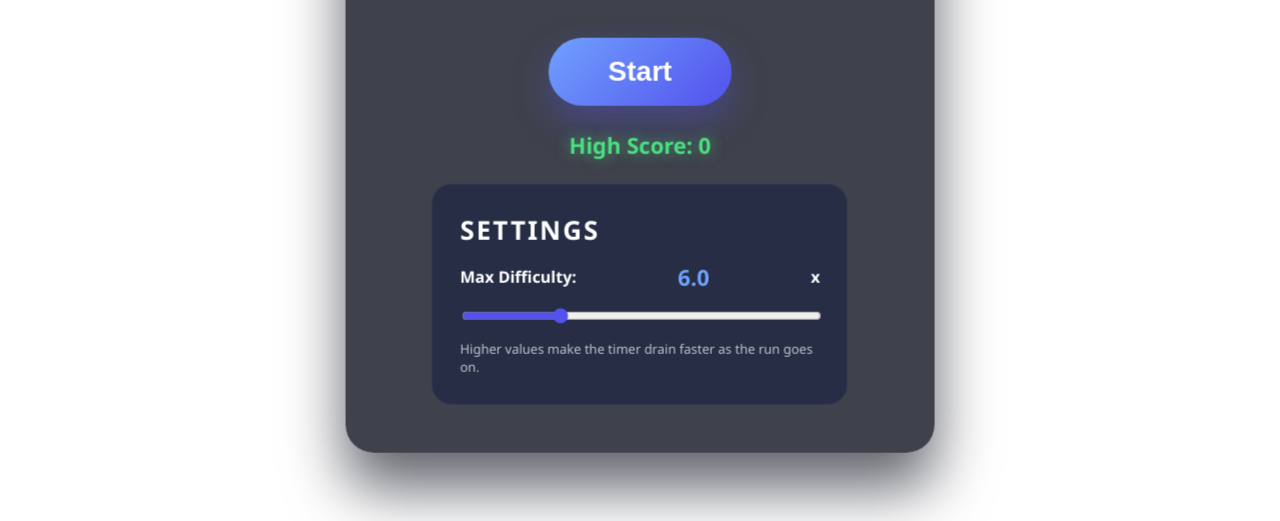
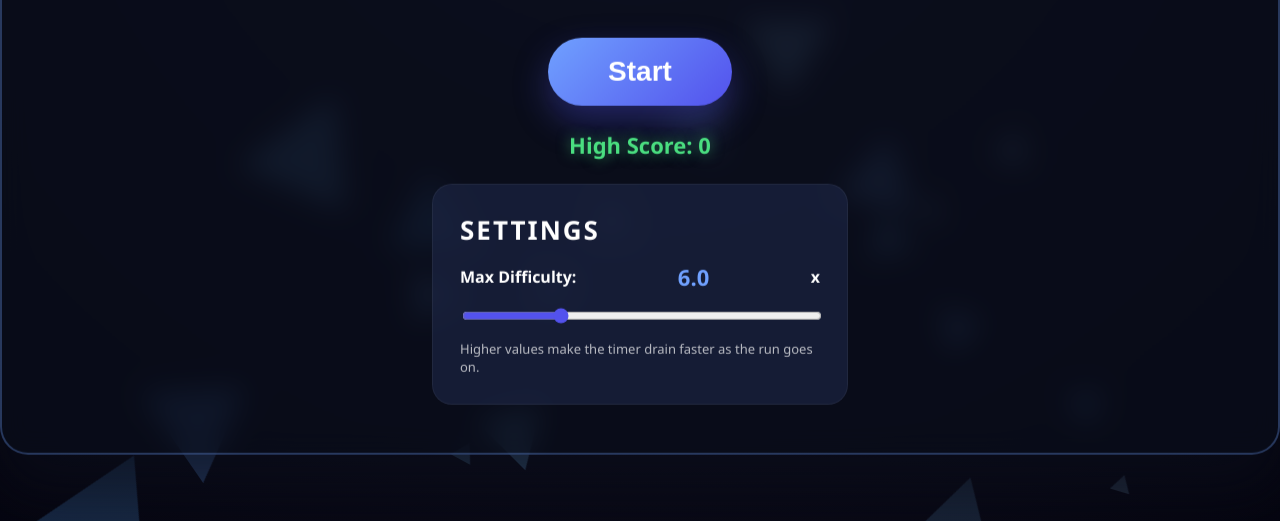
Before and after one commit to gingy-sam/Circle-Click-Game, a plain HTML site: page index.html in a window 1280 px wide. Shown: the part 279-800 px from the top of the page. Drawn offline with Linux system fonts and the light colour scheme.

Commit message:
commit
commit

```diff
--- a/index.html
+++ b/index.html
@@ -7,6 +7,8 @@
 <body>
 
 <div id="mainMenu">
+    <div id="triangleBackground"></div>
+    <div id="mainMenuContent">
         <h1>Click Game</h1>
         <button onclick="startGame()">Start</button>
         <div id="highScoreDisplay">High Score: 0</div>
@@ -15,6 +17,7 @@
             <label for="maxDifficultySlider">Max Difficulty: <span id="maxDifficultyValue">6.0</span>x</label>
             <input type="range" id="maxDifficultySlider" min="1" max="20" step="0.1" value="6">
             <p class="setting-hint">Higher values make the timer drain faster as the run goes on.</p>
+        </div>
     </div>
 </div>
 
--- a/script.js
+++ b/script.js
@@ -21,6 +21,49 @@ const gameOver = document.getElementById("gameOver");
 const maxDifficultySlider = document.getElementById("maxDifficultySlider");
 const maxDifficultyValue = document.getElementById("maxDifficultyValue");
 const pointsEl = document.getElementById("points");
+const triangleBackground = document.getElementById("triangleBackground");
+
+// Create animated triangles for main menu background
+function createTriangles() {
+    if (!triangleBackground) return;
+
+    // Create multiple triangles with different sizes and positions
+    for (let i = 1; i <= 12; i++) {
+        const triangle = document.createElement("div");
+        triangle.className = `triangle triangle-${i}`;
+        triangle.style.zIndex = '0';
+        triangleBackground.appendChild(triangle);
+    }
+
+    // Add more triangles with random sizes for more variation
+    const blueShades = ['#3d7bbf', '#4a7bc8', '#4a90e2', '#4e8cc7', '#5b9bd5', '#5c8fd4', '#5f9dd0', '#6ba3d8', '#6da0d9', '#7db3e0', '#7eb2df', '#8fc1e8'];
+
+    for (let i = 13; i <= 20; i++) {
+        const triangle = document.createElement("div");
+        const baseSize = Math.random() * 40 + 10; // Random size between 10-50px
+        const height = baseSize * 1.7;
+        const shade = blueShades[Math.floor(Math.random() * blueShades.length)];
+        const leftPos = Math.random() * 100; // Random horizontal position
+        const duration = Math.random() * 6 + 8; // Random duration 8-14s
+        const delay = Math.random() * 5; // Random delay 0-5s
+
+        triangle.className = 'triangle';
+        triangle.style.borderLeft = `${baseSize}px solid transparent`;
+        triangle.style.borderRight = `${baseSize}px solid transparent`;
+        triangle.style.borderBottom = `${height}px solid ${shade}`;
+        triangle.style.left = `${leftPos}%`;
+        triangle.style.animationDuration = `${duration}s`;
+        triangle.style.animationDelay = `${delay}s`;
+        triangle.style.zIndex = '0';
+
+        triangleBackground.appendChild(triangle);
+    }
+}
+
+// Initialize triangles when page loads
+if (triangleBackground) {
+    createTriangles();
+}
 
 function syncMaxDifficultyLabel(value) {
     if (!maxDifficultyValue) return;
--- a/style.css
+++ b/style.css
@@ -11,7 +11,179 @@ body {
     display: none !important;
 }
 
-#mainMenu,
+#mainMenu {
+    position: fixed;
+    top: 0;
+    left: 0;
+    width: 100vw;
+    height: 100vh;
+    overflow: hidden;
+    background: radial-gradient(circle at top, #1a1a3e 0%, #0f0f1f 40%, #050510 100%);
+}
+
+#triangleBackground {
+    position: absolute;
+    top: 0;
+    left: 0;
+    width: 100%;
+    height: 100%;
+    overflow: hidden;
+    z-index: 0;
+    pointer-events: none;
+}
+
+.triangle {
+    position: absolute;
+    width: 0;
+    height: 0;
+    opacity: 0.4;
+    animation: floatUp linear infinite;
+    z-index: 0;
+}
+
+.triangle-1 {
+    border-left: 15px solid transparent;
+    border-right: 15px solid transparent;
+    border-bottom: 25px solid #4a90e2;
+    left: 8%;
+    animation-duration: 8s;
+    animation-delay: 0s;
+}
+
+.triangle-2 {
+    border-left: 60px solid transparent;
+    border-right: 60px solid transparent;
+    border-bottom: 100px solid #5b9bd5;
+    left: 20%;
+    animation-duration: 10s;
+    animation-delay: 1s;
+}
+
+.triangle-3 {
+    border-left: 20px solid transparent;
+    border-right: 20px solid transparent;
+    border-bottom: 35px solid #6ba3d8;
+    left: 42%;
+    animation-duration: 12s;
+    animation-delay: 2s;
+}
+
+.triangle-4 {
+    border-left: 45px solid transparent;
+    border-right: 45px solid transparent;
+    border-bottom: 75px solid #7db3e0;
+    left: 58%;
+    animation-duration: 9s;
+    animation-delay: 0.5s;
+}
+
+.triangle-5 {
+    border-left: 12px solid transparent;
+    border-right: 12px solid transparent;
+    border-bottom: 20px solid #8fc1e8;
+    left: 72%;
+    animation-duration: 11s;
+    animation-delay: 1.5s;
+}
+
+.triangle-6 {
+    border-left: 55px solid transparent;
+    border-right: 55px solid transparent;
+    border-bottom: 90px solid #4a7bc8;
+    left: 12%;
+    animation-duration: 13s;
+    animation-delay: 3s;
+}
+
+.triangle-7 {
+    border-left: 28px solid transparent;
+    border-right: 28px solid transparent;
+    border-bottom: 48px solid #5c8fd4;
+    left: 32%;
+    animation-duration: 10s;
+    animation-delay: 2.5s;
+}
+
+.triangle-8 {
+    border-left: 38px solid transparent;
+    border-right: 38px solid transparent;
+    border-bottom: 65px solid #6da0d9;
+    left: 52%;
+    animation-duration: 9s;
+    animation-delay: 1.2s;
+}
+
+.triangle-9 {
+    border-left: 18px solid transparent;
+    border-right: 18px solid transparent;
+    border-bottom: 30px solid #7eb2df;
+    left: 78%;
+    animation-duration: 11s;
+    animation-delay: 0.8s;
+}
+
+.triangle-10 {
+    border-left: 70px solid transparent;
+    border-right: 70px solid transparent;
+    border-bottom: 120px solid #3d7bbf;
+    left: 3%;
+    animation-duration: 14s;
+    animation-delay: 4s;
+}
+
+.triangle-11 {
+    border-left: 25px solid transparent;
+    border-right: 25px solid transparent;
+    border-bottom: 42px solid #4e8cc7;
+    left: 68%;
+    animation-duration: 10s;
+    animation-delay: 2s;
+}
+
+.triangle-12 {
+    border-left: 35px solid transparent;
+    border-right: 35px solid transparent;
+    border-bottom: 58px solid #5f9dd0;
+    left: 38%;
+    animation-duration: 12s;
+    animation-delay: 3.5s;
+}
+
+@keyframes floatUp {
+    0% {
+        transform: translateY(100vh) rotate(0deg);
+        opacity: 0;
+    }
+    10% {
+        opacity: 0.4;
+    }
+    90% {
+        opacity: 0.4;
+    }
+    100% {
+        transform: translateY(-200px) rotate(360deg);
+        opacity: 0;
+    }
+}
+
+#mainMenuContent {
+    position: relative;
+    z-index: 10;
+    top: 50%;
+    left: 50%;
+    transform: translate(-50%, -50%);
+    display: flex;
+    flex-direction: column;
+    align-items: center;
+    gap: 24px;
+    padding: 48px 56px;
+    border-radius: 28px;
+    background: rgba(10, 14, 26, 0.78);
+    box-shadow: 0 35px 60px rgba(10, 14, 26, 0.65);
+    backdrop-filter: blur(14px);
+    border: 2px solid rgba(112, 161, 255, 0.3);
+}
+
 #gameOver {
     position: absolute;
     top: 50%;
```
Lines whose indentation alone changed are shown as unchanged.
